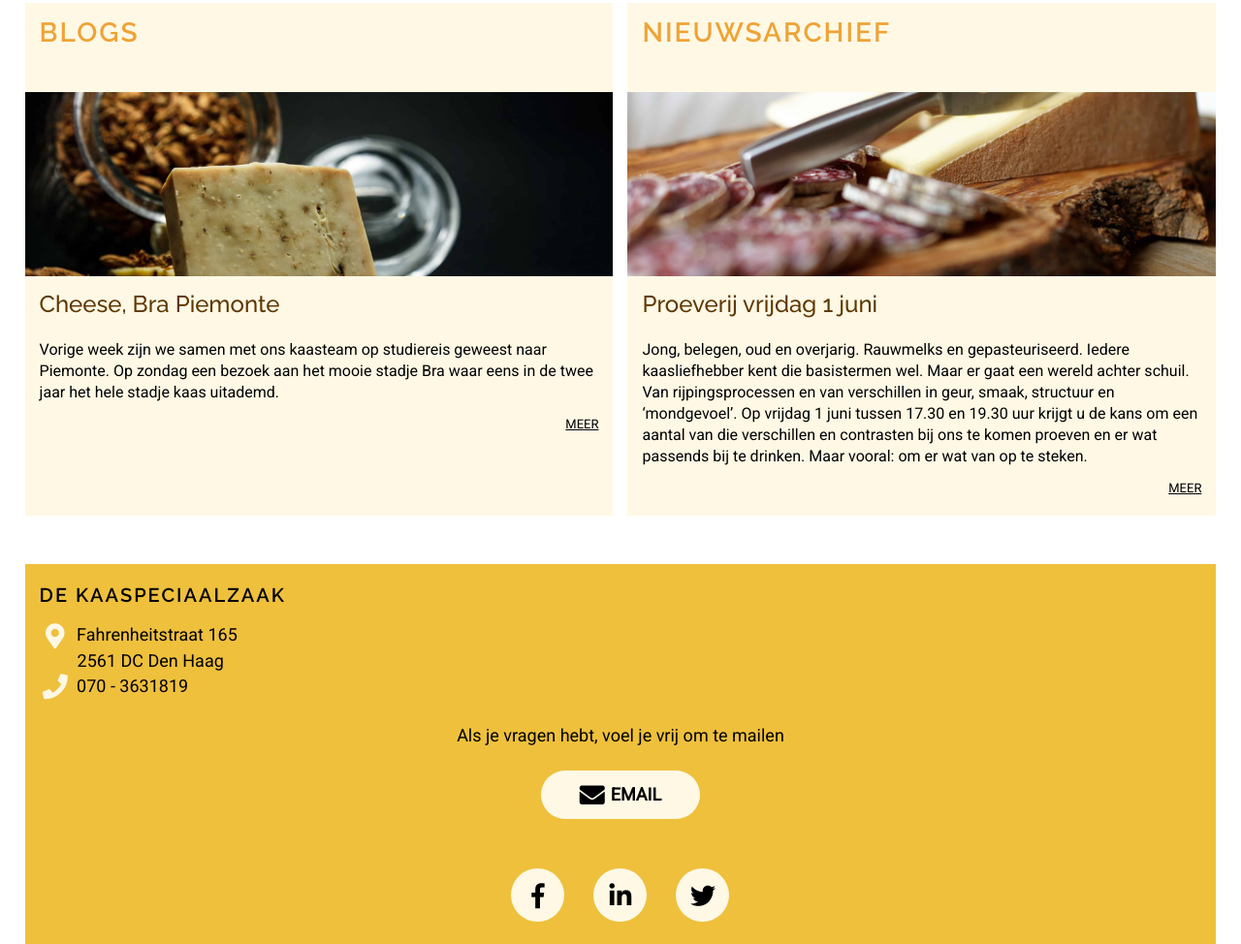
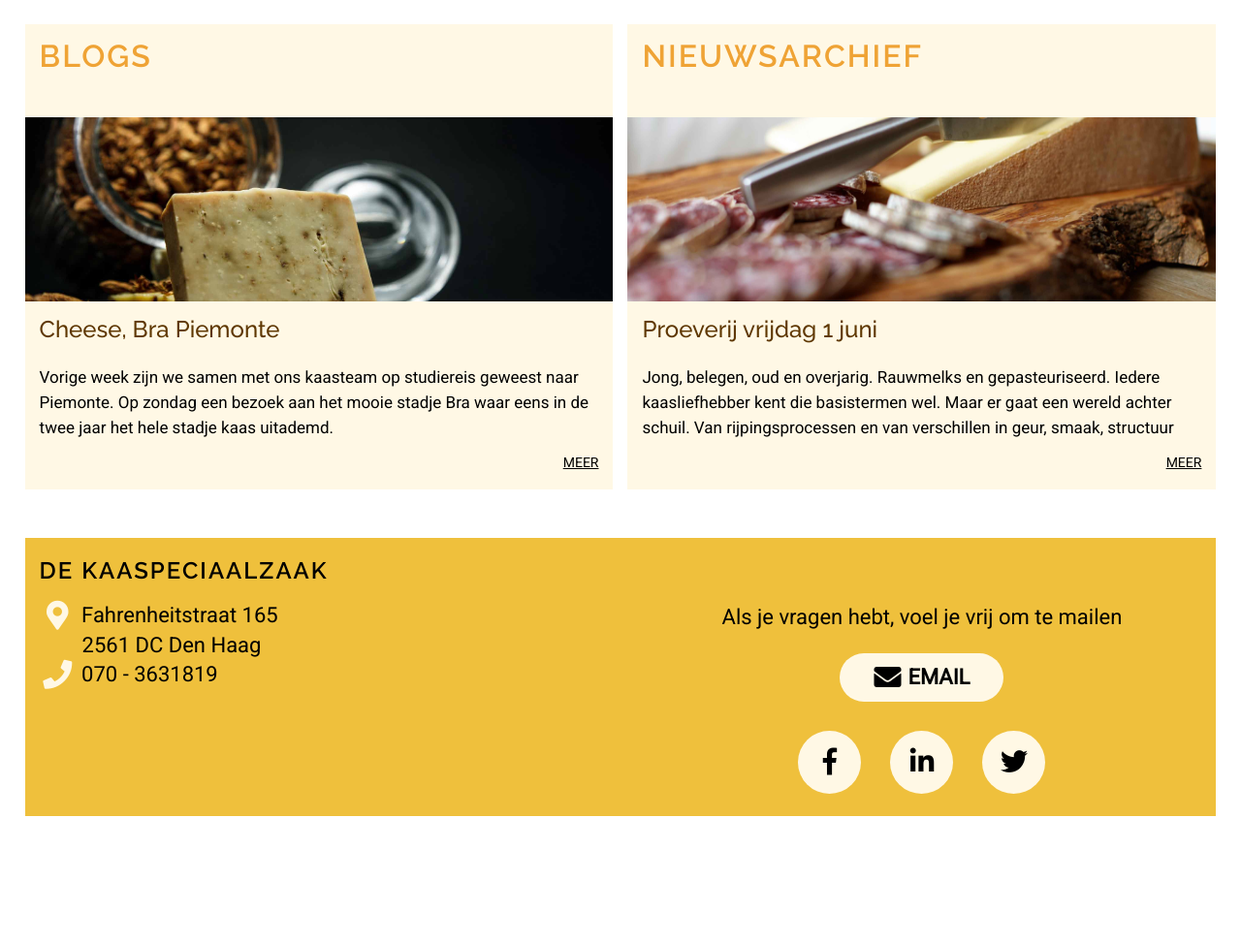
Before and after one commit to swu1337/ksz, a plain HTML site: page index.html in a window 1280 px wide. Shown: the part 511-1485 px from the top of the page at 97% size. After the commit the page ends 1353 px from the top, so only its background shows below. Drawn offline with Linux system fonts and the light colour scheme.

Commit message:
tablet done

```diff
--- a/css/mediaqueries.css
+++ b/css/mediaqueries.css
@@ -1,5 +1,5 @@
 @media only screen and (max-height: 500px) {
-    /*Navigation*/ /*Lanscape*/
+/*Navigation*/ /*Lanscape*/
     nav ul {
         flex-direction: row;
         flex-wrap: wrap;
@@ -18,9 +18,9 @@
         height: initial;
     }
 }
+
 /*Tablet*/
 @media only screen and (min-width: 768px) {
-
     .container {
         grid-column-gap: 15px;
         width: 96%;
@@ -30,6 +30,72 @@
         "team passie"
         "blogs nieuwsarchief"
         "footer footer"
+    }
+
+    .logo {
+        width: 110px;
+    }
+
+    .hide {
+        display: none;
+    }
+
+    .passie h2 {
+        font-size: 30px;
+    }
+
+    .card-subject {
+        font-size: 32px;
+    }
+
+    .card-paragraph {
+        line-height: 26px;
+        font-size: 17px;
+    }
+
+    .card-link {
+        font-size: 14px;
+    }
+
+    footer > section  {
+        flex-direction: row;
+    }
+
+    footer h2.footer-title {
+        font-size: 24px;
+    }
+
+    footer .contact, footer .socials {
+        font-size: 22px;
+        width: 50%;
+    }
+
+    footer .contact i {
+        font-size: 30px;
+    }
+
+    footer .contact > p:nth-of-type(1) {
+        padding-left: 44px;
+    }
+
+    footer .email {
+        padding-top: 6px;
+    }
+
+    footer .email .vragen {
+        padding: 0 12px 25px 12px;
+    }
+
+    /*Navigation*/
+    nav ul li a {
+        margin: 20px 100px;
+        padding: 20px 0;
+        font-size: 28px;
+        border-width: 4px;
+    }
+
+    nav ul {
+        height: calc(100vh - 110px);
     }
 }
 
--- a/css/partials/footer.css
+++ b/css/partials/footer.css
@@ -5,9 +5,14 @@ footer {
     background-color: var(--yellow);
 }
 
+footer > section  {
+    display: flex;
+    flex-direction: column;
+}
+
 footer .contact {
     font-size: 18px;
-    padding: 20px 15px 0 15px;
+    padding-left: 15px;
 }
 
 footer .contact * {
@@ -28,8 +33,8 @@ footer .contact > p:nth-of-type(1) {
     padding-left: 39px;
 }
 
-footer .contact h2.footer-title {
-    padding-bottom: 15px;
+footer h2.footer-title {
+    padding: 20px 0 15px 15px;
     font-family: 'Raleway', sans-serif;
     text-transform: uppercase;
     font-size: 20px;
@@ -39,10 +44,15 @@ footer .contact i {
     color: var(--beige);
 }
 
-footer .contact section button {
+footer .email {
+    flex-basis: 100%;
+    margin-bottom: 15px;
+}
+
+footer .email button {
     display: flex;
     align-items: center;
-    padding: 11px 40px;
+    padding: 11px 35px;
     background-color: var(--beige);
     color: black;
     border:none;
@@ -52,19 +62,21 @@ footer .contact section button {
     font-weight: var(--semibold);
 }
 
-footer .contact section button i {
+footer .email button i {
     color: black;
+    padding-right: 7px;
 }
 
-footer section .vragen {
+footer .email .vragen {
     text-align: center;
-    padding: 25px 0;
+    padding: 25px 7px;
 }
 
 footer .socials {
     display: flex;
     justify-content: center;
-    margin: 35px 0 8px 0;
+    flex-wrap: wrap;
+    padding-bottom: 8px;
 }
 
 footer a {
@@ -72,8 +84,8 @@ footer a {
 }
 
 footer .socials div {
-    width: 55px;
-    height: 55px;
+    width: 65px;
+    height: 65px;
     border-radius: 50%;
     background-color: var(--beige);
     display: flex;
@@ -83,6 +95,6 @@ footer .socials div {
 }
 
 footer .socials i {
-    font-size: 26px;
+    font-size: 28px;
     color: black;
 }
--- a/css/partials/navigation.css
+++ b/css/partials/navigation.css
@@ -2,7 +2,7 @@ nav {
     width: 100%;
     max-height: 0;
     overflow: hidden;
-    transition: all 1s ease;
+    transition: all 0.5s ease;
 }
 
 nav ul {
@@ -31,5 +31,5 @@ nav ul li a {
 
 nav.open {
     max-height: calc(100vh - 90px);
-    transition: all 1s ease;
+    transition: all 0.5s ease;
 }
--- a/index.html
+++ b/index.html
@@ -63,24 +63,26 @@
                     <img src="img/nieuwsbrief.jpg" alt="preview image of newsarchive" class="card-image" />
                 </figure>
                 <h3 class="card-title">Proeverij vrijdag 1 juni</h3>
-                <p class="card-paragraph">Jong, belegen, oud en overjarig. Rauwmelks en gepasteuriseerd. Iedere kaasliefhebber kent die basistermen wel. Maar er gaat een wereld achter schuil. Van rijpingsprocessen en van verschillen in geur, smaak, structuur en ‘mondgevoel’. Op vrijdag 1 juni tussen 17.30 en 19.30 uur krijgt u de kans om een aantal van die verschillen en contrasten bij ons te komen proeven en er wat passends bij te drinken. Maar vooral: om er wat van op te steken.</p>
+                <p class="card-paragraph">Jong, belegen, oud en overjarig. Rauwmelks en gepasteuriseerd. Iedere kaasliefhebber kent die basistermen wel. Maar er gaat een wereld achter schuil. Van rijpingsprocessen en van verschillen in geur, smaak, structuur <span class="hide">en ‘mondgevoel’. Op vrijdag 1 juni tussen 17.30 en 19.30 uur krijgt u de kans om een aantal van die verschillen en contrasten bij ons te komen proeven en er wat passends bij te drinken. Maar vooral: om er wat van op te steken.</span></p>
                 <a class="card-link" href="#">Meer</a>
             </section>
             <footer>
+                <h2 class="footer-title">De Kaaspeciaalzaak</h2>
+                <section>
                     <section class="contact">
-                    <h2 class="footer-title">De Kaaspeciaalzaak</h2>
                         <div><i class="fas fa-map-marker-alt fa-fw"></i>Fahrenheitstraat 165</div>
                         <p>2561 DC Den Haag</p>
                         <div><i class="fas fa-phone fa-fw"></i>070 - 3631819</div>
-                    <section>
+                    </section>
+                    <section class="socials">
+                        <section class="email">
                             <p class="vragen">Als je vragen hebt, voel je vrij om te mailen</p>
                             <button><i class="fas fa-envelope"></i>Email</button>
                         </section>
-                </section>
-                <section class="socials">
                         <a href="#"><div><i class="fab fa-facebook-f"></i></div></a>
                         <a href="#"><div><i class="fab fa-linkedin-in"></i></div></a>
                         <a href="#"><div><i class="fab fa-twitter"></i></div></a>
+                    </section>
                 </section>
             </footer>
         </main>
```
Lines whose indentation alone changed are shown as unchanged.
